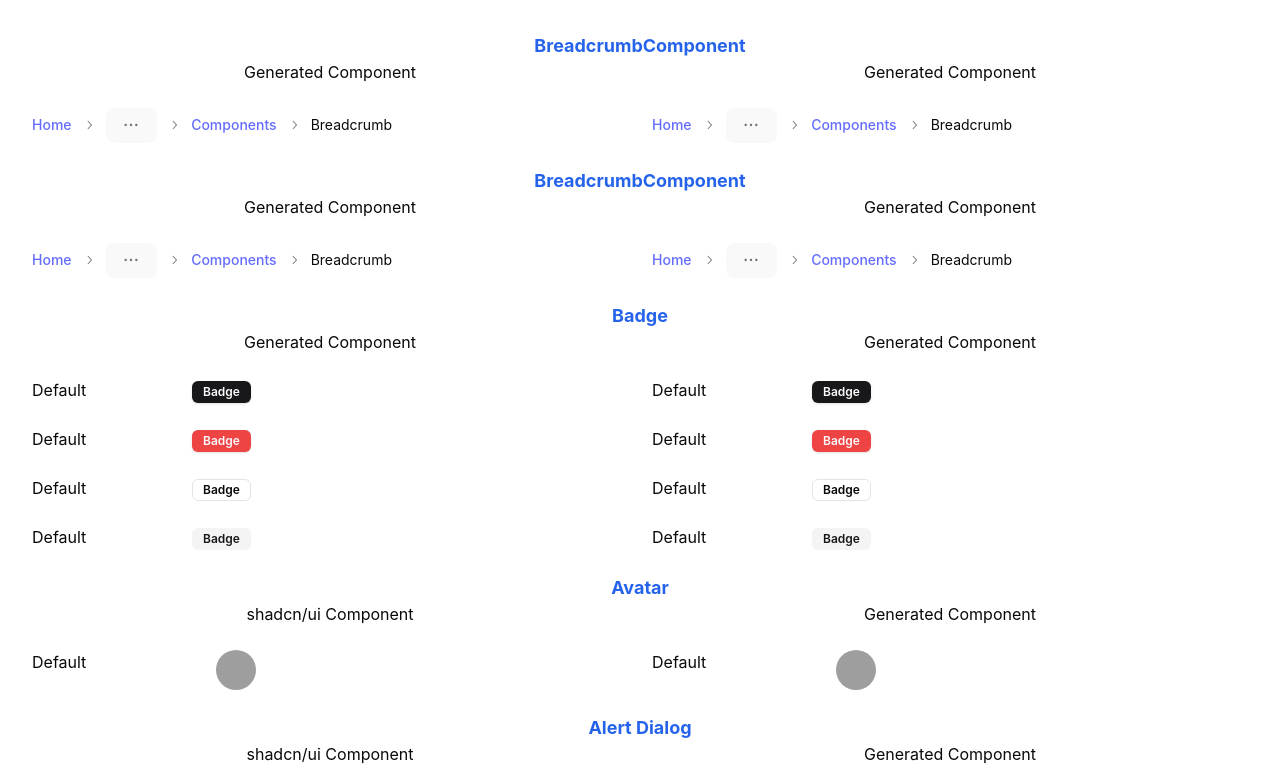
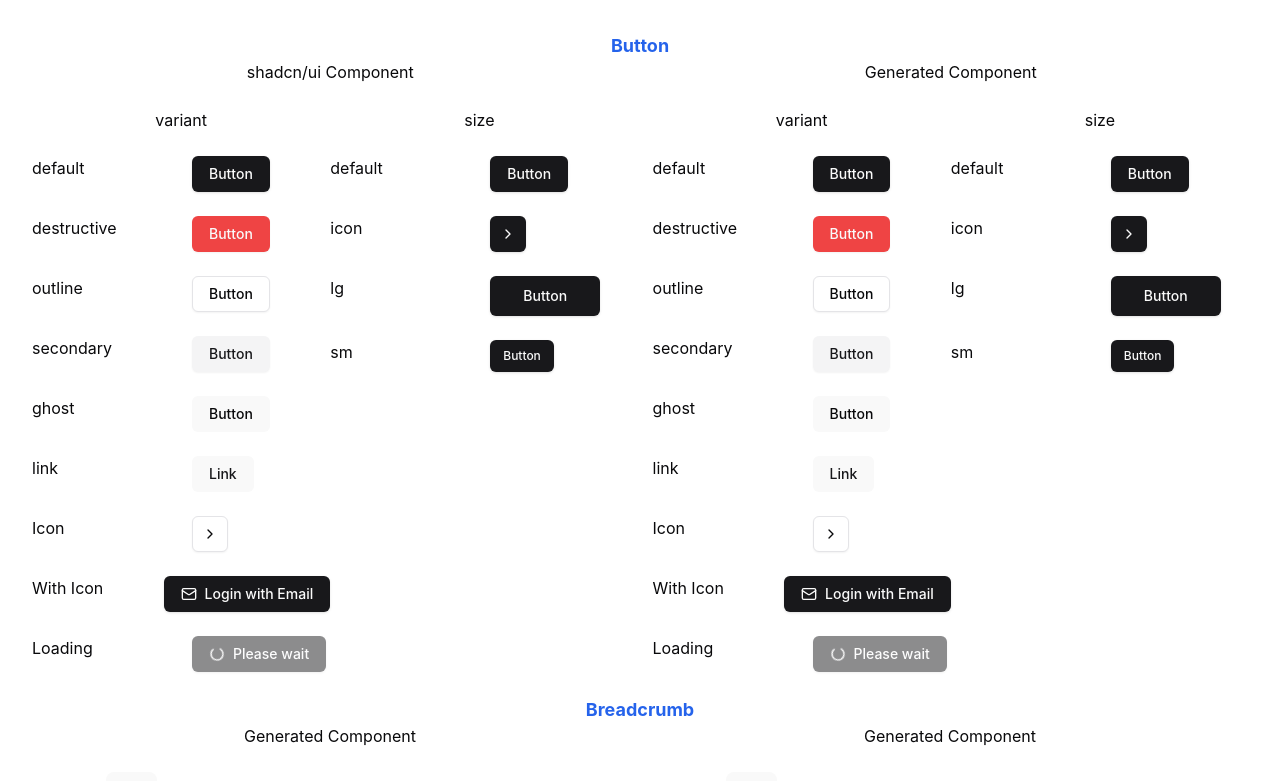
Before and after one commit to mdharanizakapps/react-base-source-code, a React (Vite) app: page / in a window 1280 px wide. Shown: the top 781 px of the page. Built offline with nearby package versions, Linux system fonts and the light colour scheme; grey boxes are pictures that could not be loaded.

Commit message:
Updated Button Component

```diff
--- a/src/App.tsx
+++ b/src/App.tsx
@@ -7,6 +7,7 @@
 import { AvatarComponent } from './components/ui_library_components/AvatarComponent';
 import { BadgeComponent } from './components/ui_library_components/BadgeComponent';
 import { BreadcrumbComponent } from './components/ui_library_components/BreadcrumbComponent';
+import { ButtonComponent } from './components/ui_library_components/ButtonComponent';
 
 function App() {
 
@@ -62,7 +63,7 @@
 
       <div>
         <div className='text-center text-lg font-bold text-blue-600'>
-          BreadcrumbComponent
+          Breadcrumb
         </div>
         <div>
           <BreadcrumbComponent />
@@ -72,10 +73,10 @@
 
       <div>
         <div className='text-center text-lg font-bold text-blue-600'>
-          BreadcrumbComponent
+          Button
         </div>
         <div>
-          <BreadcrumbComponent />
+          <ButtonComponent />
         </div>
       </div>
 
--- a/src/components/ui_library_components/ButtonComponent.tsx
+++ b/src/components/ui_library_components/ButtonComponent.tsx
@@ -1,9 +1,189 @@
 import React from "react"
+import { Button } from "../ui/button"
+import { ZAKButtonComponent } from "../ui_library_generated_components/ButtonGenComponent"
+import { ChevronRight, Loader2, Mail } from "lucide-react"
 
 export const ButtonComponent = () => {
     return (
-        <div>
+        <div className="flex gap-6 w-full">
 
+            <div className="flex flex-col gap-6 w-1/2">
+                <div className="text-center">
+                    shadcn/ui Component
+                </div>
+                <div className="flex w-full">
+                    <div className="flex gap-6 flex-col w-1/2">
+                        <div className="text-center">
+                            variant
+                        </div>
+                        <div className="flex">
+                            <div className="w-40">default</div>
+                            <div><Button variant="default">Button</Button></div>
+                        </div>
+
+                        <div className="flex">
+                            <div className="w-40">destructive</div>
+                            <div><Button variant="destructive">Button</Button></div>
+                        </div>
+
+                        <div className="flex">
+                            <div className="w-40">outline</div>
+                            <div><Button variant="outline">Button</Button></div>
+                        </div>
+
+                        <div className="flex">
+                            <div className="w-40">secondary</div>
+                            <div><Button variant="secondary">Button</Button></div>
+                        </div>
+
+                        <div className="flex">
+                            <div className="w-40">ghost</div>
+                            <div><Button variant="ghost">Button</Button></div>
+                        </div>
+
+                        <div className="flex">
+                            <div className="w-40">link</div>
+                            <div><Button variant="link">Link</Button></div>
+                        </div>
+
+                        <div className="flex">
+                            <div className="w-40">Icon</div>
+                            <div><Button variant="outline" size="icon"><ChevronRight /></Button></div>
+                        </div>
+
+                        <div className="flex">
+                            <div className="w-40">With Icon</div>
+                            <div><Button><Mail /> Login with Email</Button></div>
+                        </div>
+
+                        <div className="flex">
+                            <div className="w-40">Loading</div>
+                            <div> <Button disabled><Loader2 className="animate-spin" />Please wait</Button></div>
+                        </div>
+                    </div>
+
+
+                    <div className="flex gap-6 flex-col w-1/2">
+                        <div className="text-center">
+                            size
+                        </div>
+                        <div className="flex">
+                            <div className="w-40">default</div>
+                            <div><Button size="default">Button</Button></div>
+                        </div>
+
+                        <div className="flex">
+                            <div className="w-40">icon</div>
+                            <div><Button size="icon"><ChevronRight /></Button></div>
+                        </div>
+
+                        <div className="flex">
+                            <div className="w-40">lg</div>
+                            <div><Button size="lg">Button</Button></div>
+                        </div>
+
+                        <div className="flex">
+                            <div className="w-40">sm</div>
+                            <div><Button size="sm">Button</Button></div>
+                        </div>
+                    </div>
+                </div>
+            </div>
+
+
+
+
+
+
+
+
+
+
+
+
+
+            <div className="flex flex-col gap-6 w-1/2">
+                <div className="text-center">
+                    Generated Component
+                </div>
+                <div className="flex w-full">
+                    <div className="flex gap-6 flex-col w-1/2">
+                        <div className="text-center">
+                            variant
+                        </div>
+                        <div className="flex">
+                            <div className="w-40">default</div>
+                            <div><ZAKButtonComponent variant="default">Button</ZAKButtonComponent></div>
+                        </div>
+
+                        <div className="flex">
+                            <div className="w-40">destructive</div>
+                            <div><ZAKButtonComponent variant="destructive">Button</ZAKButtonComponent></div>
+                        </div>
+
+                        <div className="flex">
+                            <div className="w-40">outline</div>
+                            <div><ZAKButtonComponent variant="outline">Button</ZAKButtonComponent></div>
+                        </div>
+
+                        <div className="flex">
+                            <div className="w-40">secondary</div>
+                            <div><ZAKButtonComponent variant="secondary">Button</ZAKButtonComponent></div>
+                        </div>
+
+                        <div className="flex">
+                            <div className="w-40">ghost</div>
+                            <div><ZAKButtonComponent variant="ghost">Button</ZAKButtonComponent></div>
+                        </div>
+
+                        <div className="flex">
+                            <div className="w-40">link</div>
+                            <div><ZAKButtonComponent variant="link">Link</ZAKButtonComponent></div>
+                        </div>
+
+                        <div className="flex">
+                            <div className="w-40">Icon</div>
+                            <div><ZAKButtonComponent variant="outline" size="icon"><ChevronRight /></ZAKButtonComponent></div>
+                        </div>
+
+                        <div className="flex">
+                            <div className="w-40">With Icon</div>
+                            <div><ZAKButtonComponent><Mail /> Login with Email</ZAKButtonComponent></div>
+                        </div>
+
+                        <div className="flex">
+                            <div className="w-40">Loading</div>
+                            <div> <ZAKButtonComponent disabled><Loader2 className="animate-spin" />Please wait</ZAKButtonComponent></div>
+                        </div>
+                    </div>
+
+
+                    <div className="flex gap-6 flex-col w-1/2">
+                        <div className="text-center">
+                            size
+                        </div>
+                        <div className="flex">
+                            <div className="w-40">default</div>
+                            <div><ZAKButtonComponent size="default">Button</ZAKButtonComponent></div>
+                        </div>
+
+                        <div className="flex">
+                            <div className="w-40">icon</div>
+                            <div><ZAKButtonComponent size="icon"><ChevronRight /></ZAKButtonComponent></div>
+                        </div>
+
+                        <div className="flex">
+                            <div className="w-40">lg</div>
+                            <div><ZAKButtonComponent size="lg">Button</ZAKButtonComponent></div>
+                        </div>
+
+                        <div className="flex">
+                            <div className="w-40">sm</div>
+                            <div><ZAKButtonComponent size="sm">Button</ZAKButtonComponent></div>
+                        </div>
+                    </div>
+                </div>
+            </div>
         </div>
     )
 }
--- a/src/components/ui_library_generated_components/ButtonGenComponent.tsx
+++ b/src/components/ui_library_generated_components/ButtonGenComponent.tsx
@@ -0,0 +1,54 @@
+
+import * as React from "react";
+import { Slot } from "@radix-ui/react-slot";
+import { cva, type VariantProps } from "class-variance-authority";
+import { cn } from "@/lib/utils";
+
+const buttonVariants = cva(
+    "inline-flex items-center justify-center gap-2 whitespace-nowrap rounded-md text-sm font-medium transition-colors focus-visible:outline-none focus-visible:ring-1 focus-visible:ring-ring disabled:pointer-events-none disabled:opacity-50 [&_svg]:pointer-events-none [&_svg]:size-4 [&_svg]:shrink-0",
+    {
+        variants: {
+            variant: {
+                default: "bg-primary text-primary-foreground shadow hover:bg-primary/90",
+                destructive: "bg-destructive text-destructive-foreground shadow-sm hover:bg-destructive/90",
+                outline: "border border-input bg-background shadow-sm hover:bg-accent hover:text-accent-foreground",
+                secondary: "bg-secondary text-secondary-foreground shadow-sm hover:bg-secondary/80",
+                ghost: "hover:bg-accent hover:text-accent-foreground",
+                link: "text-primary underline-offset-4 hover:underline"
+            },
+            size: {
+                default: "h-9 px-4 py-2",
+                sm: "h-8 rounded-md px-3 text-xs",
+                lg: "h-10 rounded-md px-8",
+                icon: "h-9 w-9"
+            }
+
+        },
+        defaultVariants: {
+            "variant": "default",
+            "size": "default"
+        },
+    }
+);
+
+export interface ButtonProps
+    extends React.ButtonHTMLAttributes<HTMLButtonElement>,
+    VariantProps<typeof buttonVariants> {
+    asChild?: boolean;
+}
+
+const Button = React.forwardRef<HTMLButtonElement, ButtonProps>(
+    ({ className, variant, size, asChild = false, ...props }, ref) => {
+        const Comp = asChild ? Slot : "button";
+        return (
+            <Comp
+                className={cn(buttonVariants({ variant, size, className }))}
+                ref={ref}
+                {...props}
+            />
+        );
+    }
+);
+
+Button.displayName = "ZAKButtonComponent";
+export { Button as ZAKButtonComponent, buttonVariants };
```
